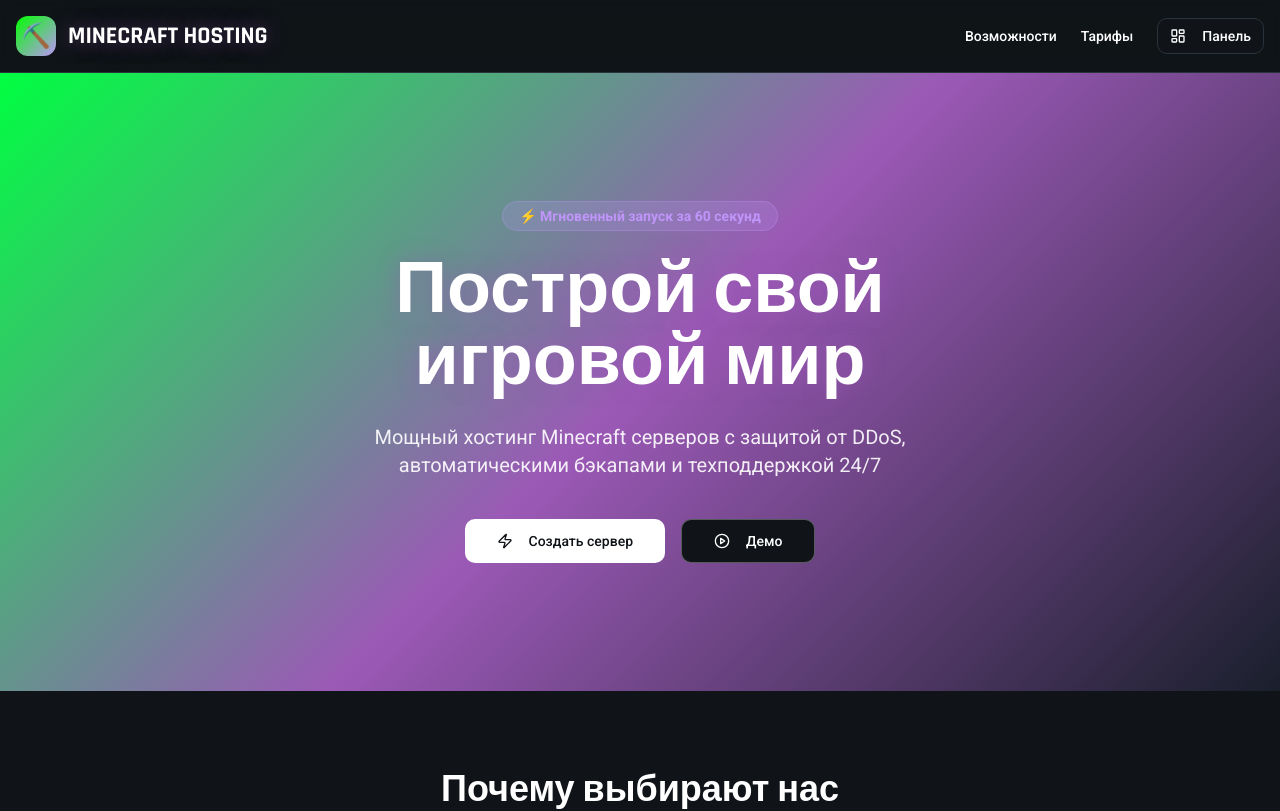
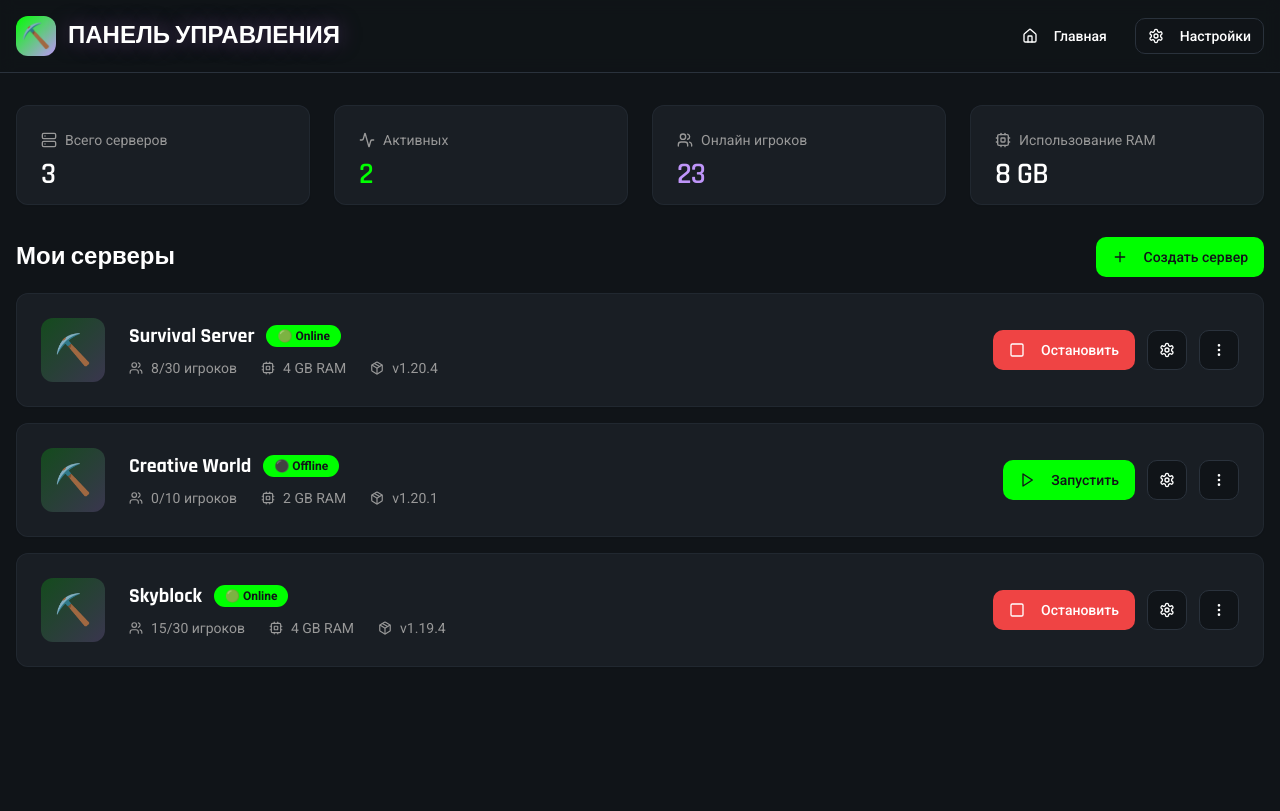
Before and after one commit to pr-poehali-dev/minecraft-hosting-project, a React (Vite) app: page / in a window 1280 px wide. Shown: the top 811 px of the page. Built offline with nearby package versions, Linux system fonts and the light colour scheme.

Commit message:
Добавление списка серверов

```diff
--- a/src/pages/Index.tsx
+++ b/src/pages/Index.tsx
@@ -5,7 +5,7 @@ import { Badge } from '@/components/ui/badge';
 import Icon from '@/components/ui/icon';
 
 export default function Index() {
-  const [currentView, setCurrentView] = useState<'home' | 'dashboard'>('home');
+  const [currentView, setCurrentView] = useState<'home' | 'dashboard'>('dashboard');
 
   return (
     <div className="min-h-screen">
```
